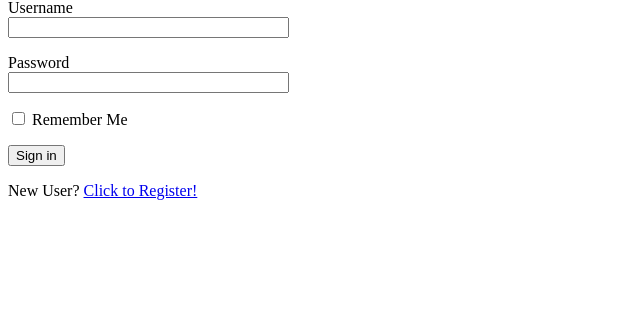
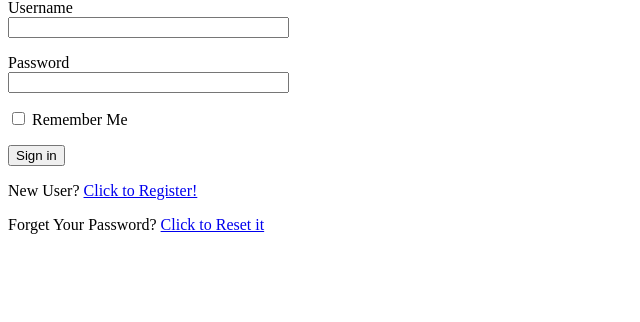
Before and after one commit to OZhang/flask_microblog, a Flask app: page /login in a window 1280 px wide. Shown: the part 117-439 px from the top of the page, without its empty margins (0-640 px from the left). Run offline with Flask 2, Linux system fonts and the light colour scheme; parts of the project's set-up code (start-up, migrations or seed data) failed here and were passed over.

Commit message:
10. 请求重置密码

```diff
--- a/app/__init__.py
+++ b/app/__init__.py
@@ -9,6 +9,7 @@ from flask_login import LoginManager
 import logging
 from logging.handlers import SMTPHandler, RotatingFileHandler
 import os
+from flask_mail import Mail
 
 app = Flask(__name__)
 app.config.from_object(Config)
@@ -16,6 +17,7 @@ db = SQLAlchemy(app)
 migrate = Migrate(app, db)
 login = LoginManager(app)
 login.login_view = 'login'
+mail = Mail(app)
 
 if not app.debug:
     if app.config['MAIL_SERVER']:
--- a/app/forms.py
+++ b/app/forms.py
@@ -48,3 +48,7 @@ class PostForm(FlaskForm):
     post = TextAreaField('Say something', validators=[
         DataRequired(), Length(min=1, max=140)])
     submit = SubmitField('Submit')
+
+class ResetPasswordRequestForm(FlaskForm):
+    email = StringField('Email', validators=[DataRequired(), Email()])
+    submit = SubmitField('Request Password Reset')
--- a/app/routes.py
+++ b/app/routes.py
@@ -7,6 +7,8 @@ from flask_login import current_user, login_user, logout_user, login_required
 from app.models import User, Post
 from werkzeug.urls import url_parse
 from datetime import datetime
+from app.forms import ResetPasswordRequestForm
+from app.email import send_password_reset_email
 
 #＠app.route行是装饰器
 #装饰器的常见模式是使用它们将函数注册为某些事件的回调函数
@@ -142,3 +144,17 @@ def explore():
     prev_url = url_for('explore', page=posts.prev_num) if posts.has_prev else None
     return render_template('index.html', title='Explore', posts=posts.items,
         next_url=next_url, prev_url=prev_url)
+
+@app.route('/request_password_request', methods=['GET', 'POST'])
+def request_password_request():
+    if current_user.is_authenticated:
+        return redirect(url_for('index'))
+    form = ResetPasswordRequestForm()
+    if form.validate_on_submit():
+        user = User.query.filter_by(email=form.email.data).first()
+        if user:
+            send_password_reset_email(user)
+        flash('Check your email for the instructions to reset your password')
+        return redirect(url_for('login'))
+    return render_template('request_password_request.html',
+        title='Reset Password', form=form)
--- a/app/templates/login.html
+++ b/app/templates/login.html
@@ -21,5 +21,9 @@
         <p>{{ form.remember_me() }} {{ form.remember_me.label }}</p>
         <p>{{ form.submit() }}</p>
         <p>New User? <a href="{{ url_for('register') }}">Click to Register!</a></p>
+        <p>
+            Forget Your Password?
+            <a href="{{ url_for('request_password_request') }}">Click to Reset it </a>
+        </p>
     </form>
 {% endblock %}
```
Also changed, not shown: app/email.py (added, +8 -0 lines), 2 other files.
